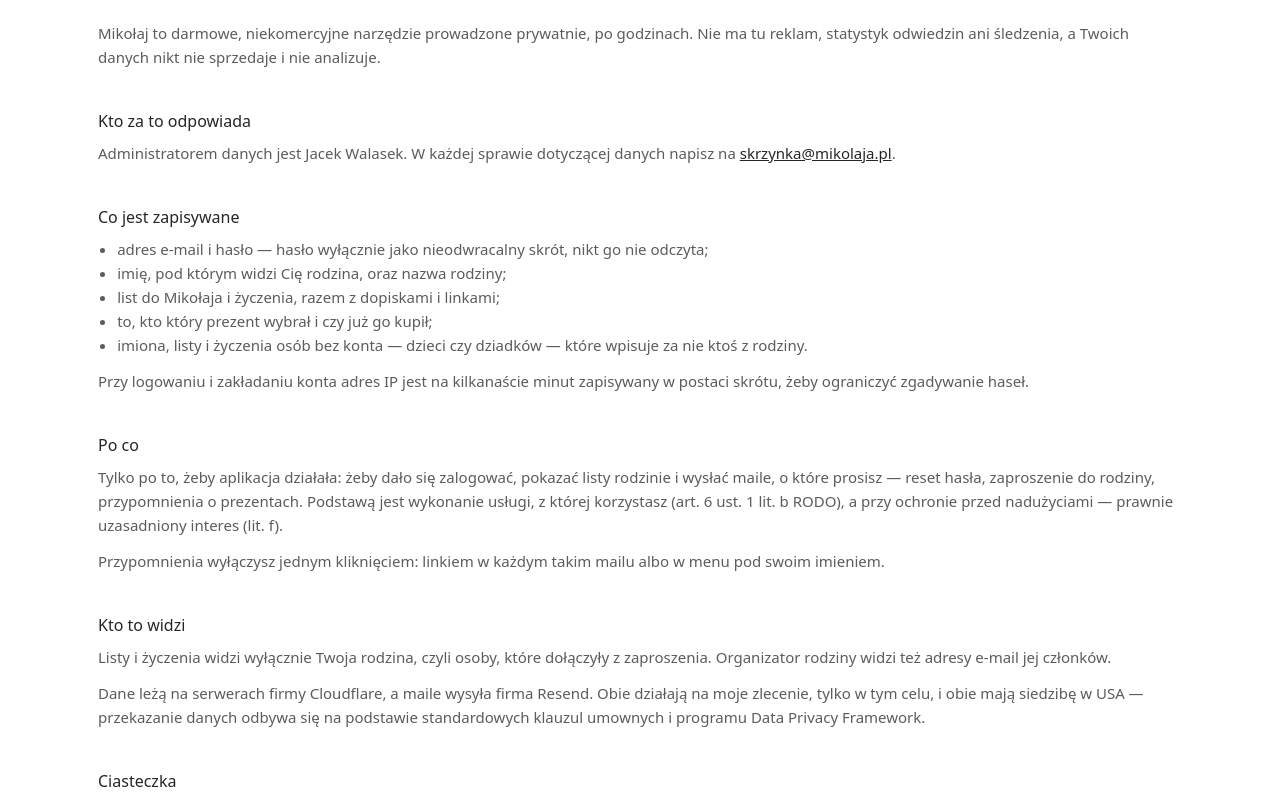
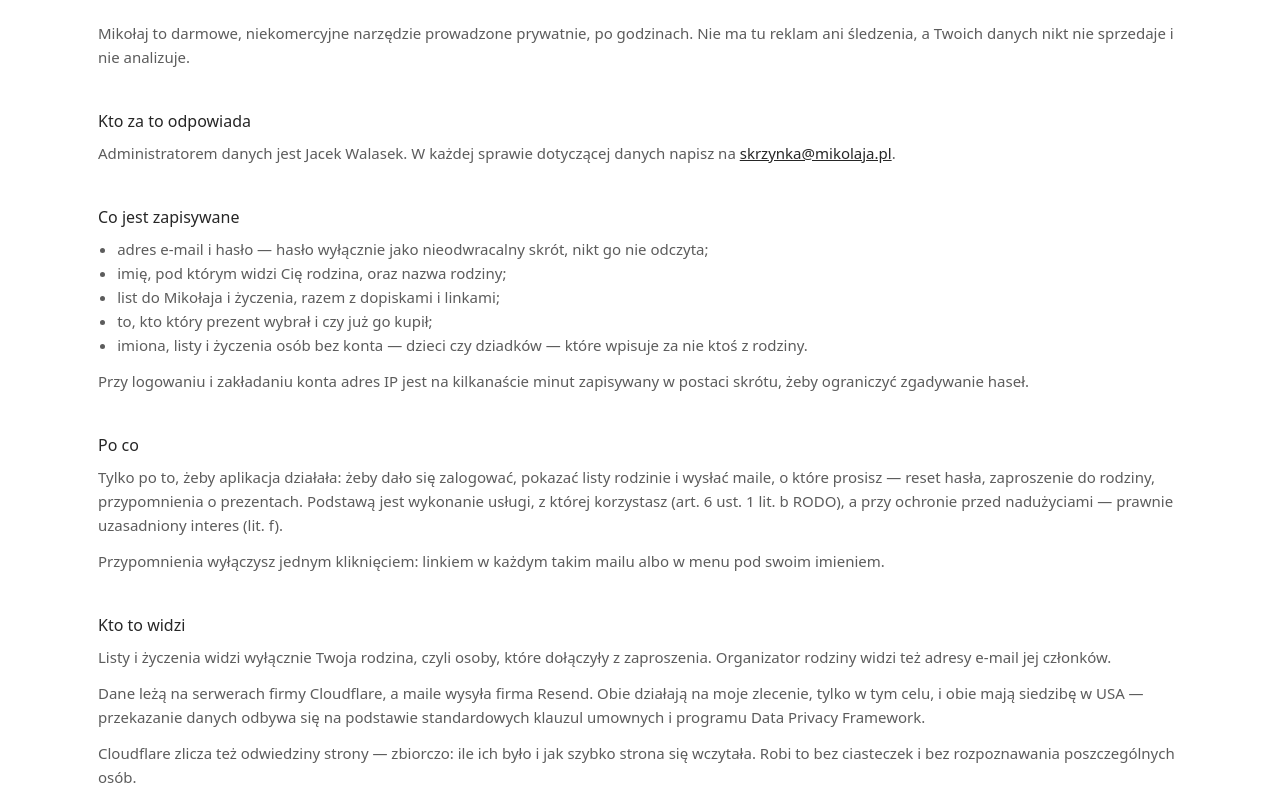
Before and after one commit to jacjacek/mikolaj, a plain HTML site: page public/prywatnosc.html in a window 1280 px wide. Shown: the part 171-969 px from the top of the page. Drawn offline with Linux system fonts and the light colour scheme.

Commit message:
Privacy page: say that Cloudflare counts visits
Web Analytics is on for the zone, so the page no longer claims there
are no visit statistics.

Co-Authored-By: Claude Fable 5.2 <noreply@anthropic.com>

```diff
--- a/public/prywatnosc.html
+++ b/public/prywatnosc.html
@@ -18,7 +18,7 @@
   </header></div>
   <section class="doc">
     <h1>Prywatność</h1>
-    <p>Mikołaj to darmowe, niekomercyjne narzędzie prowadzone prywatnie, po godzinach. Nie ma tu reklam, statystyk odwiedzin ani śledzenia, a Twoich danych nikt nie sprzedaje i nie analizuje.</p>
+    <p>Mikołaj to darmowe, niekomercyjne narzędzie prowadzone prywatnie, po godzinach. Nie ma tu reklam ani śledzenia, a Twoich danych nikt nie sprzedaje i nie analizuje.</p>
 
     <h2>Kto za to odpowiada</h2>
     <p>Administratorem danych jest Jacek Walasek. W każdej sprawie dotyczącej danych napisz na <!--email_off--><a href="mailto:skrzynka@mikolaja.pl">skrzynka@mikolaja.pl</a><!--/email_off-->.</p>
@@ -40,6 +40,7 @@
     <h2>Kto to widzi</h2>
     <p>Listy i życzenia widzi wyłącznie Twoja rodzina, czyli osoby, które dołączyły z zaproszenia. Organizator rodziny widzi też adresy e-mail jej członków.</p>
     <p>Dane leżą na serwerach firmy Cloudflare, a maile wysyła firma Resend. Obie działają na moje zlecenie, tylko w tym celu, i obie mają siedzibę w USA — przekazanie danych odbywa się na podstawie standardowych klauzul umownych i programu Data Privacy Framework.</p>
+    <p>Cloudflare zlicza też odwiedziny strony — zbiorczo: ile ich było i jak szybko strona się wczytała. Robi to bez ciasteczek i bez rozpoznawania poszczególnych osób.</p>
 
     <h2>Ciasteczka</h2>
     <p>Jedno, niezbędne: pamięta, że jesteś zalogowany, i wygasa po 90 dniach bez otwierania aplikacji. Przeglądarka zapamiętuje jeszcze wybrany motyw, jasny albo ciemny. Nic więcej.</p>
```
